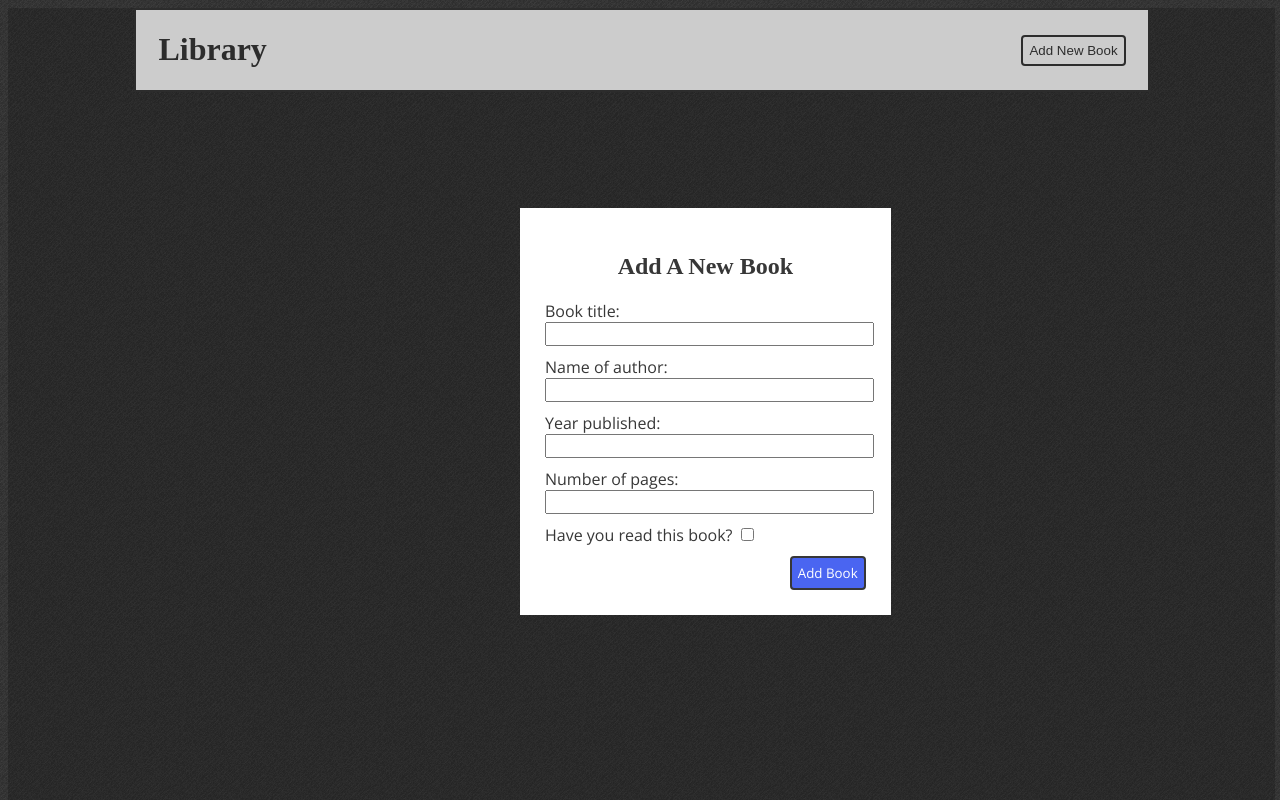
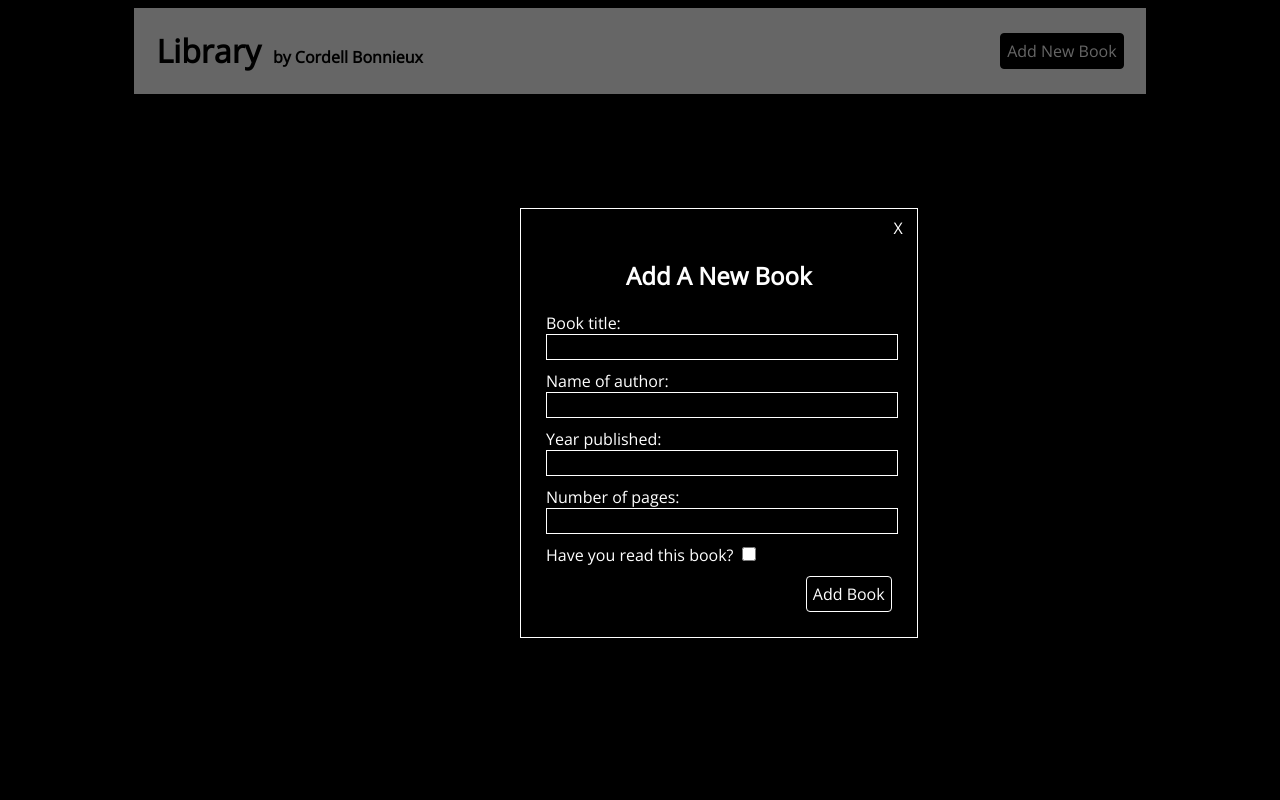
Before and after one commit to cordellbonnieux/library, a plain HTML site: page index.html in a window 1280 px wide. Both pictures are taken after a click on the button "Add New Book". Drawn offline with nearby package versions, Linux system fonts and the light colour scheme; a web font is replaced by a local one.

Commit message:
Made it look nicer, made the grid more flexible and limited the number of inputed characters for the form fields.

```diff
--- a/index.html
+++ b/index.html
@@ -3,17 +3,18 @@
 <head>
 <title>Library</title>
 <link rel="stylesheet" href="style.css">
-<link href="https://fonts.googleapis.com/css2?family=Libre+Caslon+Display&family=Open+Sans:wght@300&display=swap" rel="stylesheet">
+<link href="https://fonts.googleapis.com/css2?family=Open+Sans&display=swap" rel="stylesheet">
 </head>
 <body>
     <div id="dialogBackground"></div>
         <div id="dialogBox">
+            <div id="cancelWrapper"><button id="cancel">X</button></div>
             <div id="dialogTitle"><h2>Add A New Book</h2></div>
                 <form id="newBookForm" action="#" onsubmit="return false;">
-                <div class="dialogField"><label for="bookTitle">Book title: </label><input type="text" id="bookTitle"></input></div>
-                <div class="dialogField"><label for="authorName">Name of author: </label><input type="text" id="authorName"></input></div>
-                <div class="dialogField"><label for="yearPublished">Year published: </label><input type="text" id="yearPublished" onkeyup="this.value=this.value.replace(/[^\d]/,'')"></input></div>
-                <div class="dialogField"><label for="numberOfPages">Number of pages: </label><input type="text" id="numberOfPages" onkeyup="this.value=this.value.replace(/[^\d]/,'')"></input></div>
+                <div class="dialogField"><label for="bookTitle">Book title: </label><input type="text" id="bookTitle" maxlength="30"></input></div>
+                <div class="dialogField"><label for="authorName">Name of author: </label><input type="text" id="authorName" maxlength="30"></input></div>
+                <div class="dialogField"><label for="yearPublished">Year published: </label><input type="text" id="yearPublished" maxlength="4" onkeyup="this.value=this.value.replace(/[^\d]/,'')"></input></div>
+                <div class="dialogField"><label for="numberOfPages">Number of pages: </label><input type="text" id="numberOfPages" maxlength="4" onkeyup="this.value=this.value.replace(/[^\d]/,'')"></input></div>
                 <div class="dialogCheckbox"><label for="haveRead">Have you read this book? <input type="checkbox" id="haveRead"></input></label></div>
                 <input type="submit" value="Add Book" id="addBook"></input>
                 </form>
@@ -22,6 +23,7 @@
         <header>
             <div id="left">
                 <h1> Library </h1>
+                <h2>by <a href="https://cordellbonnieux.com" target="blank_">Cordell Bonnieux</a></h2>
             </div>
             <div id="right">
                 <button id="addNewBook" onclick="showDialog(); return false;">Add New Book</button>
--- a/script.js
+++ b/script.js
@@ -10,16 +10,23 @@ function Book(title, author, year, pages, read){
 }
 // Shows Dialog Boxes
 function showDialog(){
+    document.getElementById('newBookForm').reset();
     document.getElementById('dialogBackground').style.display = "block";
     document.getElementById('dialogBox').style.display = "block";
     return
 }
 // Hides Dialog Boxes
 function hideDialog(){
+    document.getElementById('newBookForm').reset();
     document.getElementById('dialogBackground').style.display = "none";
     document.getElementById('dialogBox').style.display = "none";
     return
 }
+// Cancel button
+let cancel = document.getElementById('cancel');
+cancel.addEventListener('click', function(){
+    return hideDialog();
+});
 // Add Book button in dialog box
 let addBookButton = document.getElementById('addBook');
 addBookButton.addEventListener('click', function(){
@@ -39,14 +46,13 @@ addBookButton.addEventListener('click', function(){
     myLibrary.push(new Book(title, author, year, pages, read));
     libraryRefresh();
     title.value = "", author.value = "", year.value = "", pages.value = "", read.value = false;
-    document.getElementById('newBookForm').reset();
     return hideDialog();
 });
 // Refreshes and prints all books to the Library
 function libraryRefresh(){
     libraryGrid.innerHTML = "";
     for (let i = 0; i < myLibrary.length; i++){
-        libraryGrid.innerHTML += "<div style='display:inline-block; margin:10px;'><div style='border:1px solid #000; padding:10px 10px 10px 25px; box-shadow:4px 4px 4px #000; max-width:300px; background-color:#fff;'> <h2>" + myLibrary[i]["title"] + "</h2><h3>by " + myLibrary[i]["author"] + "</h3><p>Published in " + myLibrary[i]["year"] + "</p><p>" + myLibrary[i]["pages"] + " pages</p><p>" + myLibrary[i]["read"] + "</p></div></div>";
+        libraryGrid.innerHTML += "<div style='display:inline-block; margin:10px;'><div style='display:inline-block; border:1px solid #fff; padding:10px 25px 10px 25px; box-shadow:4px 4px 4px #373737; background-color:transparent;'> <h2>" + myLibrary[i]["title"] + "</h2><h3>by " + myLibrary[i]["author"] + "</h3><p>Published in " + myLibrary[i]["year"] + "</p><p>" + myLibrary[i]["pages"] + " pages</p><p>" + myLibrary[i]["read"] + "</p></div></div>";
     }
     return;
 }
--- a/style.css
+++ b/style.css
@@ -1,15 +1,28 @@
 h1,h2,h3,h4{
-    font-family: 'Libre Caslon Display', serif;
-    color:#373737;
+    font-family: 'Open Sans', sans-serif;
+    color:#fff;
 }
 body,p,input{
     font-family: 'Open Sans', sans-serif;
-    color:#373737;
+    color:#fff;
 }
     body{
-        background-image:url("debut_dark.png");
-        background-color:#fff;
+        background-color:#000;
     }
+    button{
+        color: #fff;
+        background-color:transparent;
+        border: 1px solid #fff;
+        border-radius: 4px;
+        padding:6px;
+        font-family: 'Open Sans', sans-serif;
+        font-size:16px;
+    }
+        button:hover,button:active,button:focus{
+            background-color:#fff;
+            color:#000;
+            cursor:pointer;
+        }
 #boundingBox{
     max-width:80%;
     margin:0 auto;
@@ -20,7 +33,6 @@ header{
     position:absolute;
     display:grid;
     grid-template-columns:auto auto;
-    border:2px solid #373737;
     background-color:#fff;
 }
     #left,#right{
@@ -30,30 +42,53 @@ header{
         #left{
             padding:0 4px 0 22px;
         }
+            #left h1{
+                color:#000;
+                display:inline-block;
+            }
+            #left h2{
+                font-size:16px;
+                display:inline-block;
+                color:#000;
+                margin-left:8px;
+            }
+                #left h2 a{
+                    color:#000;
+                    text-decoration:none;
+                    transition:0.2;
+                }
+                    #left h2 a:hover, #left h2 a:active, #left h2 a:focus{
+                        color:#000;
+                        text-decoration:underline;
+                    }
         #right{
             text-align:right;
             padding-top:25px;
             padding-right:22px;
         }
-            button{
-                background-color:#4a65f1;
+        #right button{
+            color: #000;
+            background-color:transparent;
+            border: 1px solid #000;
+            border-radius: 4px;
+            padding:6px;
+            font-family: 'Open Sans', sans-serif;
+            font-size:16px;
+        }
+            #right button:hover,#right button:active,#right button:focus{
+                background-color:#000;
                 color:#fff;
-                padding:6px;
-                border:2px solid #373737;
-                border-radius:4px;
+                cursor:pointer;
             }
-                button:hover,button:active,button:focus{
-                    border-color:#373737;
-                    background-color:#fff;
-                    color:#373737;
-                    cursor:pointer;
-                }
+
 #libraryGrid{
     padding-top:100px;
     color:#fff;
-    display:inline-grid;
-    grid-template-columns:auto auto auto auto;
-    width:100%;
+    /*display:inline-grid;
+    grid-template-columns:auto auto auto auto;*/
+    display:flex;
+    flex-wrap: wrap;
+    grid-auto-rows: 1fr
 }
 #dialogBackground{
     margin:auto;
@@ -61,7 +96,7 @@ header{
     z-index:98;
     position:absolute;
     background-color:#000;
-    opacity:0.2;
+    opacity:0.6;
     height:99%;
     width:99%;";
 }
@@ -70,13 +105,34 @@ header{
         position:absolute;
         display:none;
         margin:200px auto auto 40%;
-        background-color:#fff;
+        border:1px solid #fff;
         opacity:1;
-        padding:25px;
         text-align:right;
+        padding-bottom:25px;
+        background-color:#000;
     }
+        #newBookForm{
+            margin:0 25px;
+        }
+        #cancelWrapper{
+            height:0;
+        }
+            #cancel{
+                margin: 4px 10px 25px 0;
+                padding:4px;
+                border:none;
+                border-radius:100px;
+                background-color:transparent;
+            }
+                #cancel:hover, #cancel:active, #cancel:focus, #cancel:focus-within{
+                    color:#fff;
+                    opacity:0.4;
+                    border:none;
+                    background-color:transparent;
+                }
         #dialogTitle{
             text-align:center;
+            margin-top:50px;
         }
         .dialogCheckbox{
             text-align:left;
@@ -88,17 +144,35 @@ header{
             .dialogField input{
                 width:100%;
             }
+        #haveRead{
+            height:14px;
+            width:14px;
+            border-radius:6px;
+            background:transparent;
+            color:#fff;
+            border-color:#fff;
+        }
+            #haveRead:checked{
+                background-color:#fff;
+                color:#000;
+            }
         #addBook{
-            background-color:#4a65f1;
             color:#fff;
+            background-color:transparent;
             padding:6px;
-            border:2px solid #373737;
+            border:1px solid #fff;
             border-radius:4px;
+            font-size:16px;
             margin-top:10px;
         }
             #addBook:focus, #addBook:hover, #addBook:active{
-                border-color:#373737;
                 background-color:#fff;
-                color:#373737;
+                color:#000;
                 cursor:pointer;
             }
+        .dialogField input{
+            background-color:transparent;
+            border:1px solid #fff;
+            color:#fff;
+            font-size:16px;
+        }
```
